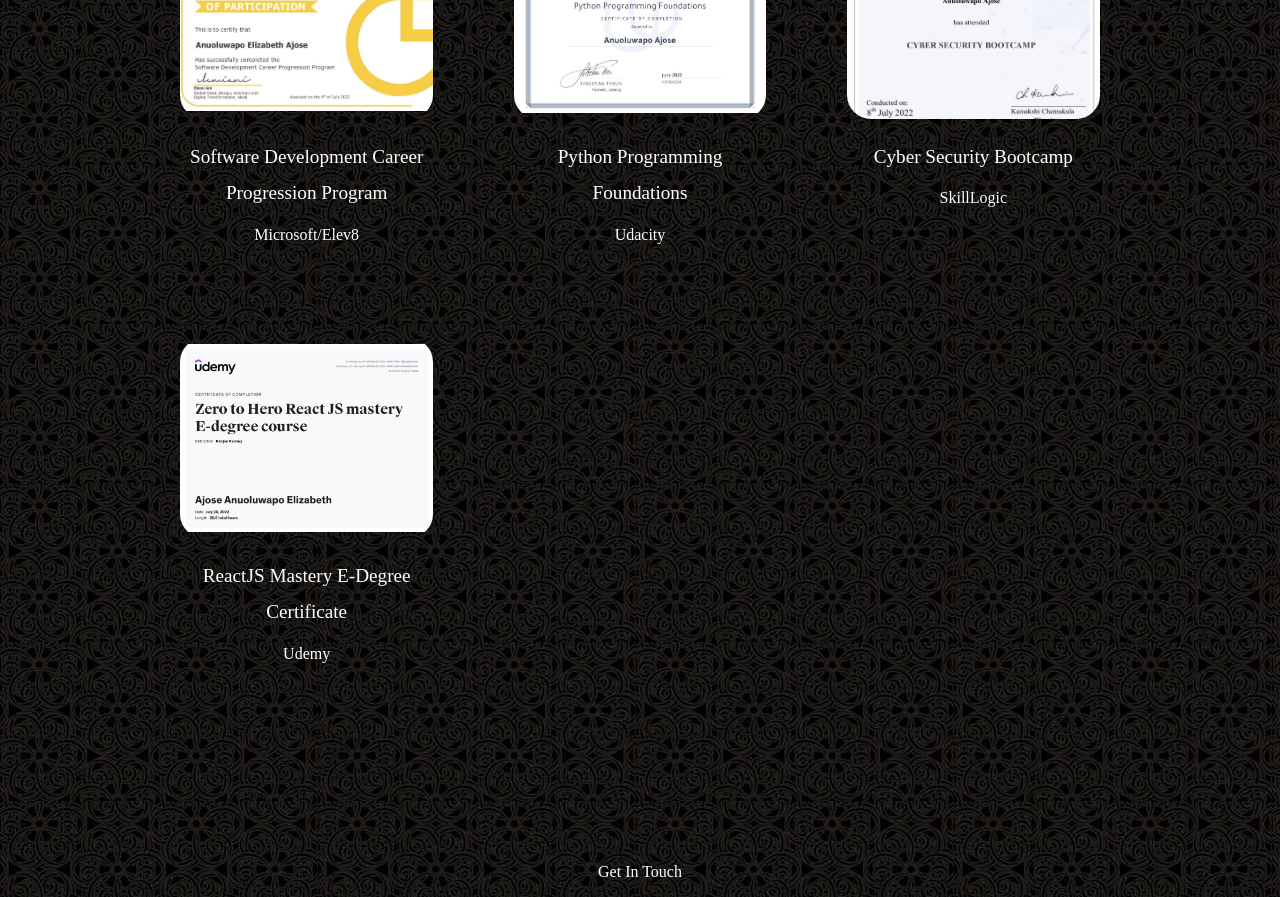
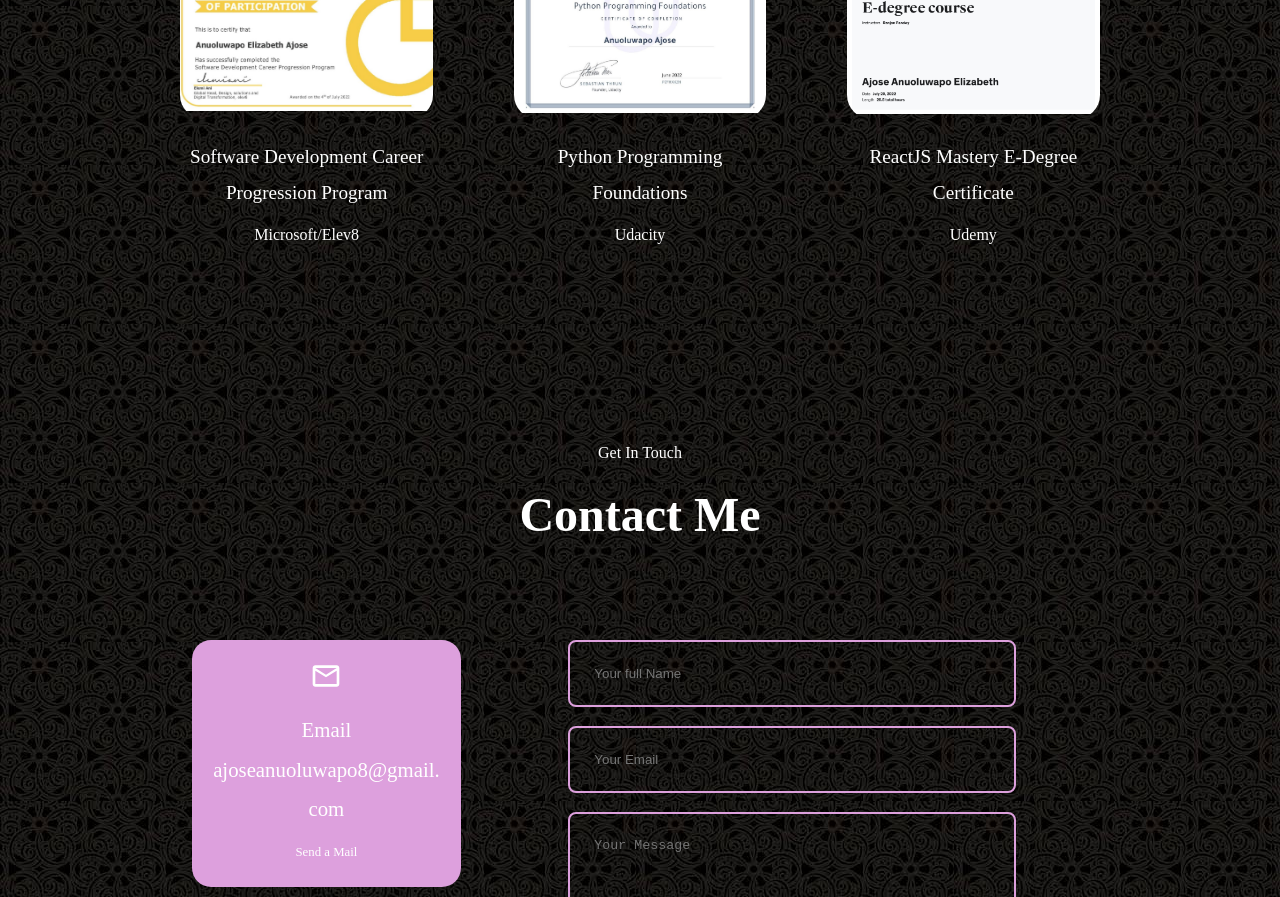
Before and after one commit to lizabethwordp/reactportfolio, a React (Create React App) app: page / in a window 1280 px wide. Shown: the part 5400-6297 px from the top of the page. Built offline with nearby package versions, Linux system fonts and the light colour scheme; a web font is replaced by a local one.

Commit message:
Update Certificates.js

```diff
--- a/src/component/certificates/Certificates.js
+++ b/src/component/certificates/Certificates.js
@@ -20,12 +20,12 @@
     name1: 'Udacity',
 
   },
-  {
-    id: 3,
-    image: csbootcamp,
-    name: 'Cyber Security Bootcamp',
-    name1: 'SkillLogic'
-  },
+  // {
+  //   id: 3,
+  //   image: csbootcamp,
+  //   name: 'Cyber Security Bootcamp',
+  //   name1: 'SkillLogic'
+  // },
   {
     id: 4,
     image: reactcert,
```
